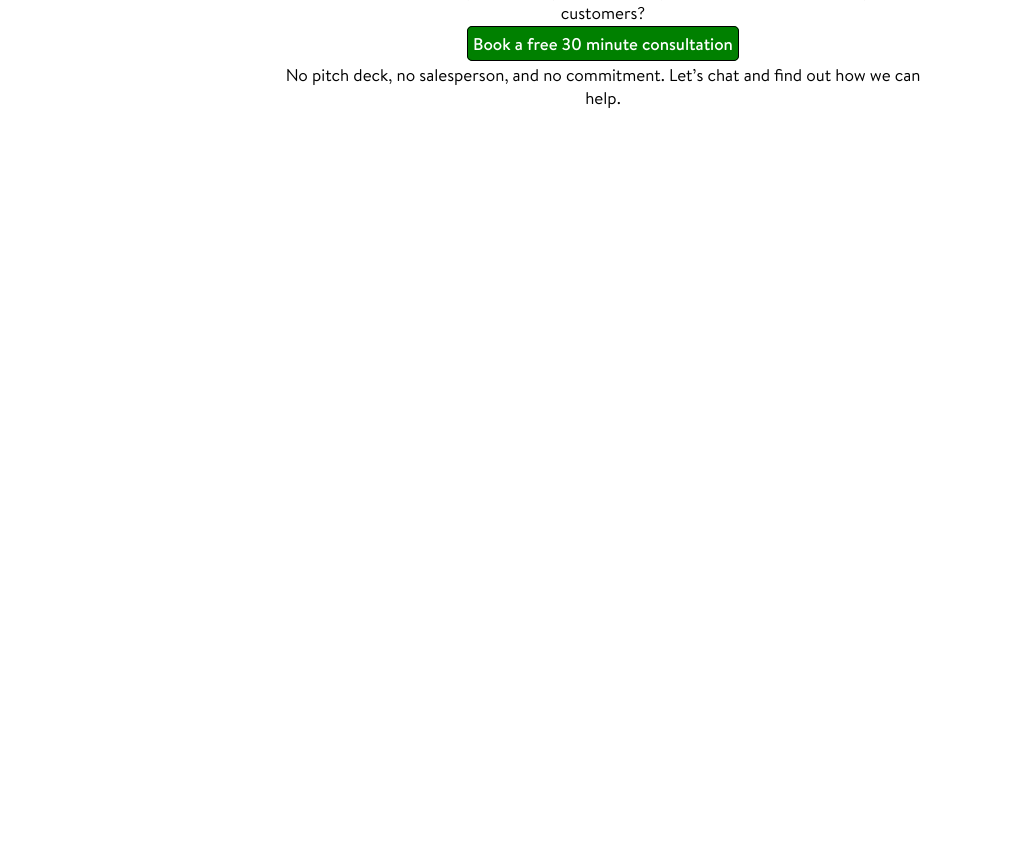
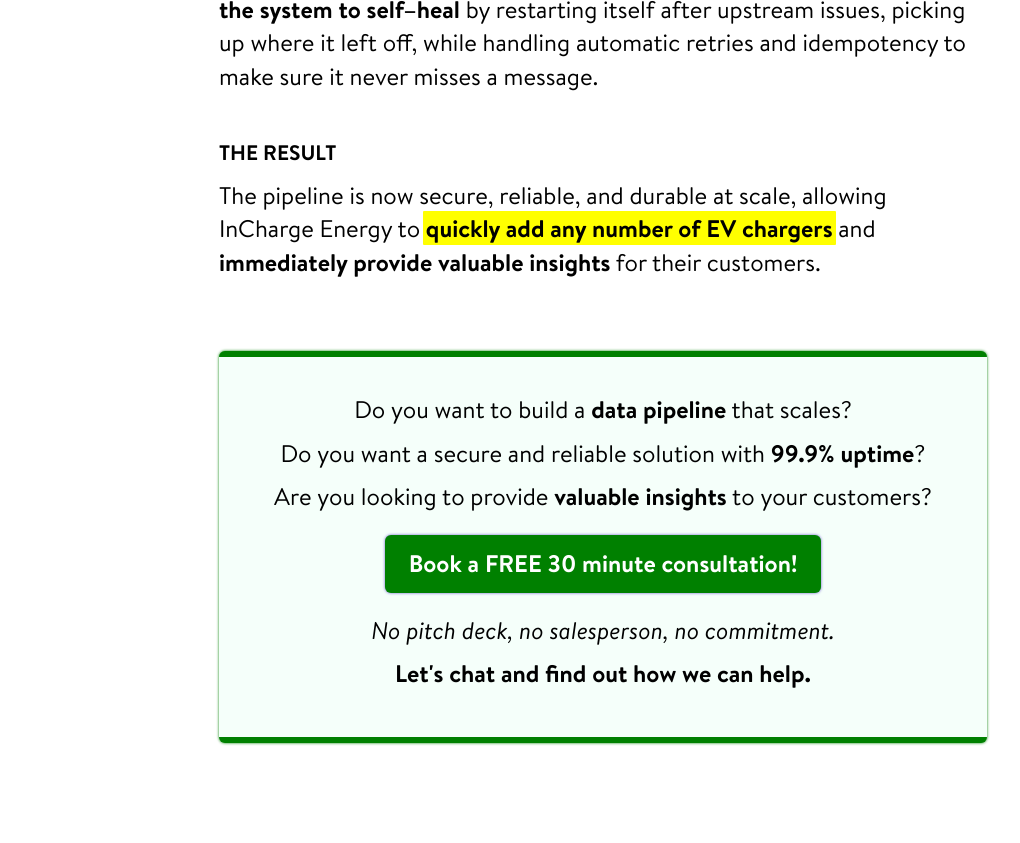
Before and after one commit to weshipsoftware/weshipsoftware.github.io, a plain HTML site: page docs/previous-gigs/incharge-energy.html in a window 1280 px wide. Shown: the part 1196-2039 px from the top of the page, without its empty margins (37-1057 px from the left). Before the commit the page ends 1432 px from the top, so only its background shows below. Drawn offline with Linux system fonts and the light colour scheme.

Commit message:
Design fixes

```diff
--- a/docs/@/styles.css
+++ b/docs/@/styles.css
@@ -1,4 +1,4 @@
-/* css/fonts.css */
+/* css/design.css */
 @font-face {
   font-family: text;
   font-style: normal;
@@ -75,8 +75,6 @@
   font-family: note;
   src: url(/@/fonts/note.woff2);
 }
-
-/* css/design.css */
 * {
   line-height: calc(1em + 0.4rem);
 }
@@ -85,7 +83,8 @@
 }
 :root {
   font-family: text, sans-serif;
-  font-size: 17px;
+  font-size: 16px;
+  font-size: clamp(1rem, 2vw, 1.5rem);
 }
 a {
   color: inherit;
@@ -102,7 +101,7 @@ a {
 }
 article {
   margin: auto;
-  max-width: 39.5rem;
+  max-width: 32rem;
   padding: 0 1.5rem 7rem 1.5rem;
   position: relative;
   @media (max-width: 45rem) {
@@ -110,25 +109,6 @@ article {
   }
   *:first-child {
     margin-top: 0;
-  }
-}
-div {
-  &.center {
-    text-align: center;
-    a {
-      background-color: green !important;
-      border: 1px solid black;
-      border-radius: 5px 5px 5px;
-      color: white !important;
-      padding: 5px;
-      text-decoration: none;
-      &:hover {
-        text-decoration: underline;
-      }
-    }
-    p {
-      line-height: unset;
-    }
   }
 }
 aside {
@@ -141,7 +121,7 @@ aside {
   line-height: 1.25rem;
   position: absolute;
   width: 6rem;
-  @media (max-width: 62rem) {
+  @media (max-width: 48rem) {
     display: none;
   }
   &.left {
@@ -193,7 +173,7 @@ h3 {
 }
 header {
   margin: auto;
-  max-width: 39.5rem;
+  max-width: 32rem;
   padding: 2.33rem 1.5rem 3rem 1.5rem;
   text-transform: lowercase;
   a {
@@ -257,6 +237,35 @@ ul {
 p {
   margin: 0 0 0.4rem 0;
 }
+section.cta {
+  background: mintcream;
+  border: 3px solid green;
+  border-width: .25rem 0;
+  border-radius: .25rem;
+  box-shadow: 0 0 3px green;
+  margin: 3rem 0;
+  padding: 1.5rem;
+  text-align: center;
+  &:last-child {
+    margin-bottom: 0;
+  }
+  a {
+    background: green;
+    border-radius: .25rem;
+    box-shadow: 0 0 3px slateblue;
+    color: white;
+    display: inline-block;
+    font-weight: 700;
+    margin: .5rem 0;
+    padding: .5rem 1rem;
+    text-decoration: none;
+    transition: all 0.1s ease-in-out;
+    &:hover {
+      rotate: -0.05deg;
+      scale: 1.05;
+    }
+  }
+}
 
 /* css/readme.css */
 body#readme {
@@ -297,5 +306,13 @@ body.release-note#index {
     }
   }
 }
+body.release-note {
+  h4:nth-child(1) {
+    margin: -.5em 0 0 0;
+  }
+  h1:nth-child(2) {
+    margin-top: 0;
+  }
+}
 
 /* styles.css */
--- a/docs/previous-gigs/incharge-energy.html
+++ b/docs/previous-gigs/incharge-energy.html
@@ -27,24 +27,19 @@
         <a href="/">ReadMe</a>
       </header>
       <article>
-        <h1 style="margin-bottom: 0; margin-top: -.5em; color: black; background: white;">
-  <small>Previous Gig:</small>
-</h1>
-<br />
-<h1 style="margin-top: 0;">InCharge Energy</h1>
+        <h4>Previous Gig:</h4>
+<h1>InCharge Energy</h1>
 <blockquote>
 <p>Richard helped InCharge Energy ingest, store, and analyze <strong><em>millions of
 daily messages in real–time</em></strong>.</p>
 </blockquote>
-<p>InCharge Energy is a full–lifecycle energy infrastructure partner delivering EV
-charging, electrical, and distributed energy solutions—from design and
-construction through long–term operations and maintenance.</p>
-<aside class="right">
-  10,000 * 10,000 = 100,000,000 messages/day… minimum.
-</aside>
-<p>One of InCharge Energy’s biggest customers needed to <strong>onboard tens of thousands
-of EV chargers</strong> that would <strong>each send tens of thousands of messages per day</strong>
-through InCharge Energy’s asset management platform.</p>
+<p>InCharge Energy is a full–lifecycle energy infrastructure partner delivering EV charging,
+electrical, and distributed energy solutions—from design and construction through long–term
+operations and maintenance.</p>
+<aside class="right">10,000 * 10,000 = 100,000,000 messages/day… minimum.</aside>
+<p>One of InCharge Energy’s biggest customers needed to <strong>onboard tens of thousands of EV chargers</strong>
+that would <strong>each send tens of thousands of messages per day</strong> through InCharge Energy’s asset
+management platform.</p>
 <h3>The Challenge</h3>
 <ol>
 <li>Reliably scale to handle the growing demand.</li>
@@ -52,31 +47,28 @@ through InCharge Energy’s asset management platform.</p>
 <li>Provide accurate, real–time insights for customers.</li>
 </ol>
 <h3>The Solution</h3>
-<p>From 2024 through 2026, Richard worked at InCharge Energy <strong>building and scaling
-a data pipeline</strong> that now processes <strong>hundreds of millions of messages
-per day in real–time</strong>. His work was foundational for ingesting, storing, and
-segmenting the massive amounts of data needed to provide the live status
-insights that customers demand.</p>
-<aside class="left">
-  Open standards don’t require onboarding.
-</aside>
-<p>Richard researched and chose an open standard for communicating between
-distributed systems, providing <strong>security and reliability through structured
-messaging</strong>. He managed to reach <strong>99.9+% uptime by designing the system to
-self–heal</strong> by restarting itself after upstream issues, picking up where it left
-off, while handling automatic retries and idempotency to make sure it never
+<p>From 2024 through 2026, Richard worked at InCharge Energy <strong>building and scaling a data
+pipeline</strong> that now processes <strong>hundreds of millions of messages per day in real–time</strong>. His work
+was foundational for ingesting, storing, and segmenting the massive amounts of data needed to
+provide the live status insights that customers demand.</p>
+<aside class="left">Open standards don’t require onboarding.</aside>
+<p>Richard researched and chose an open standard for communicating between distributed systems,
+providing <strong>security and reliability through structured messaging</strong>. He managed to reach <strong>99.9+%
+uptime by designing the system to self–heal</strong> by restarting itself after upstream issues, picking
+up where it left off, while handling automatic retries and idempotency to make sure it never
 misses a message.</p>
 <h3>The Result</h3>
-<p>The pipeline is now secure, reliable, and durable at scale, allowing
-InCharge Energy to <strong><em>quickly add any number of EV chargers</em></strong> and <strong>immediately
-provide valuable insights</strong> for their customers.</p>
-<hr />
-<div class="center">
-<h2>We Ship Software</h2>
-<p>Do you want to build a data pipeline that scales? Do you want a secure and reliable software solution with 99.9% uptime? Are you looking to provide valuable insights to your customers?</p>
-<p><a href="https://calendly.com/email-weshipsoftware/30min">Book a free 30 minute consultation</a></p>
-<p>No pitch deck, no salesperson, and no commitment. Let’s chat and find out how we can help.</p>
-</div>
+<p>The pipeline is now secure, reliable, and durable at scale, allowing InCharge Energy to
+<strong><em>quickly add any number of EV chargers</em></strong> and <strong>immediately provide valuable insights</strong> for
+their customers.</p>
+<section class="cta">
+<p>Do you want to build a <strong>data pipeline</strong> that scales?</p>
+<p>Do you want a secure and reliable solution with <strong>99.9% uptime</strong>?</p>
+<p>Are you looking to provide <strong>valuable insights</strong> to your customers?</p>
+  <p><a href="https://calendly.com/email-weshipsoftware/30min">Book a FREE 30 minute consultation!</a></p>
+<p><em>No pitch deck, no salesperson, no commitment.</em></p>
+<p><strong>Let's chat and find out how we can help.</strong></p>
+</section>
       </article>
     </main>
   </body>
--- a/priv/live/@/css/design.css
+++ b/priv/live/@/css/design.css
@@ -1,10 +1,27 @@
+@font-face {font-family:text; font-style:normal; font-weight:100; src:url("/@/fonts/100.woff2");}
+@font-face {font-family:text; font-style:normal; font-weight:300; src:url("/@/fonts/300.woff2");}
+@font-face {font-family:text; font-style:normal; font-weight:400; src:url("/@/fonts/400.woff2");}
+@font-face {font-family:text; font-style:normal; font-weight:500; src:url("/@/fonts/500.woff2");}
+@font-face {font-family:text; font-style:normal; font-weight:700; src:url("/@/fonts/700.woff2");}
+@font-face {font-family:text; font-style:normal; font-weight:900; src:url("/@/fonts/900.woff2");}
+
+@font-face {font-family:text; font-style:italic; font-weight:100; src:url("/@/fonts/100i.woff2");}
+@font-face {font-family:text; font-style:italic; font-weight:300; src:url("/@/fonts/300i.woff2");}
+@font-face {font-family:text; font-style:italic; font-weight:400; src:url("/@/fonts/400i.woff2");}
+@font-face {font-family:text; font-style:italic; font-weight:500; src:url("/@/fonts/500i.woff2");}
+@font-face {font-family:text; font-style:italic; font-weight:700; src:url("/@/fonts/700i.woff2");}
+@font-face {font-family:text; font-style:italic; font-weight:900; src:url("/@/fonts/900i.woff2");}
+
+@font-face {font-family:note; src:url("/@/fonts/note.woff2");}
+
 * {line-height: calc(1em + 0.4rem)}
 
 ::selection {background: cyan}
 
 :root {
   font-family: text, sans-serif;
-  font-size: 17px;
+  font-size: 16px;
+  font-size: clamp(1rem, 2vw, 1.5rem);
 }
 
 a {
@@ -24,36 +41,13 @@ a {
 
 article {
   margin: auto;
-  max-width: 39.5rem;
+  max-width: 32rem;
   padding: 0 1.5rem 7rem 1.5rem;
   position: relative;
 
   @media (max-width: 45rem) {padding-bottom: 3rem}
 
   *:first-child {margin-top: 0}
-}
-
-div {
-  &.center {
-    text-align: center;
-
-    a {
-      background-color: green !important;
-      border: 1px solid black;
-      border-radius: 5px 5px 5px;
-      color: white !important;
-      padding: 5px;
-      text-decoration: none;
-
-        &:hover {
-          text-decoration: underline;
-        }
-    }
-
-    p {
-      line-height:unset;
-    }
-  }
 }
 
 aside {
@@ -64,7 +58,7 @@ aside {
   position: absolute;
   width: 6rem;
 
-  @media (max-width: 62rem) {display: none}
+  @media (max-width: 48rem) {display: none}
 
   &.left {
     margin-left: -8rem;
@@ -121,7 +115,7 @@ h3 {
 
 header {
   margin: auto;
-  max-width: 39.5rem;
+  max-width: 32rem;
   padding: 2.33rem 1.5rem 3rem 1.5rem;
   text-transform: lowercase;
 
@@ -181,3 +175,34 @@ ol, ul {
 }
 
 p {margin: 0 0 0.4rem 0}
+
+section.cta {
+  background: mintcream;
+  border: 3px solid green;
+  border-width: .25rem 0;
+  border-radius: .25rem;
+  box-shadow: 0 0 3px green;
+  margin: 3rem 0;
+  padding: 1.5rem;
+  text-align: center;
+
+  &:last-child {margin-bottom: 0}
+
+  a {
+    background: green;
+    border-radius: .25rem;
+    box-shadow: 0 0 3px slateblue;
+    color: white;
+    display: inline-block;
+    font-weight: 700;
+    margin: .5rem 0;
+    padding: .5rem 1rem;
+    text-decoration: none;
+    transition: all 0.1s ease-in-out;
+
+    &:hover {
+      rotate: -0.05deg;
+      scale: 1.05;
+    }
+  }
+}
--- a/priv/live/@/css/fonts.css
+++ /dev/null
@@ -1,89 +0,0 @@
-@font-face {
-  font-family: text;
-  font-style: normal;
-  font-weight: 100;
-  src: url("/@/fonts/100.woff2");
-}
-
-@font-face {
-  font-family: text;
-  font-style: normal;
-  font-weight: 300;
-  src: url("/@/fonts/300.woff2");
-}
-
-@font-face {
-  font-family: text;
-  font-style: normal;
-  font-weight: 400;
-  src: url("/@/fonts/400.woff2");
-}
-
-@font-face {
-  font-family: text;
-  font-style: normal;
-  font-weight: 500;
-  src: url("/@/fonts/500.woff2");
-}
-
-@font-face {
-  font-family: text;
-  font-style: normal;
-  font-weight: 700;
-  src: url("/@/fonts/700.woff2");
-}
-
-@font-face {
-  font-family: text;
-  font-style: normal;
-  font-weight: 900;
-  src: url("/@/fonts/900.woff2");
-}
-
-
-@font-face {
-  font-family: text;
-  font-style: italic;
-  font-weight: 100;
-  src: url("/@/fonts/100i.woff2");
-}
-
-@font-face {
-  font-family: text;
-  font-style: italic;
-  font-weight: 300;
-  src: url("/@/fonts/300i.woff2");
-}
-
-@font-face {
-  font-family: text;
-  font-style: italic;
-  font-weight: 400;
-  src: url("/@/fonts/400i.woff2");
-}
-
-@font-face {
-  font-family: text;
-  font-style: italic;
-  font-weight: 500;
-  src: url("/@/fonts/500i.woff2");
-}
-
-@font-face {
-  font-family: text;
-  font-style: italic;
-  font-weight: 700;
-  src: url("/@/fonts/700i.woff2");
-}
-
-@font-face {
-  font-family: text;
-  font-style: italic;
-  font-weight: 900;
-  src: url("/@/fonts/900i.woff2");
-}
-
-@font-face {
-  font-family: note;
-  src: url("/@/fonts/note.woff2");
-}
--- a/priv/live/@/css/release-notes.css
+++ b/priv/live/@/css/release-notes.css
@@ -4,3 +4,8 @@ body.release-note#index {
     li a:after { content:"\a"; white-space: pre;}
   }
 }
+
+body.release-note {
+  h4:nth-child(1) {margin: -.5em 0 0 0}
+  h1:nth-child(2) {margin-top: 0}
+}
--- a/priv/live/@/styles.css
+++ b/priv/live/@/styles.css
@@ -1,4 +1,3 @@
-@import "./css/fonts.css";
 @import "./css/design.css";
 @import "./css/readme.css";
 @import "./css/release-notes.css";
```
Also changed, not shown: docs/index.html (+27 -28 lines), 4 other files.
